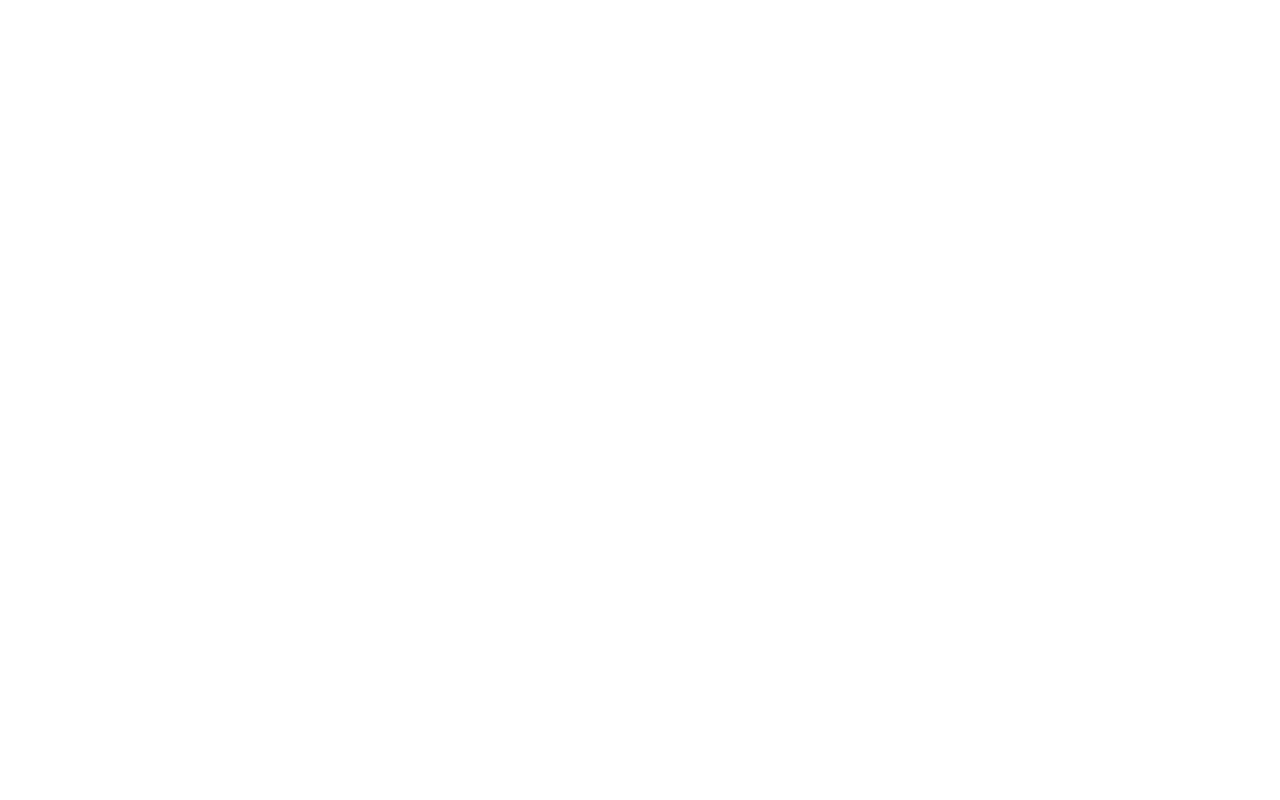
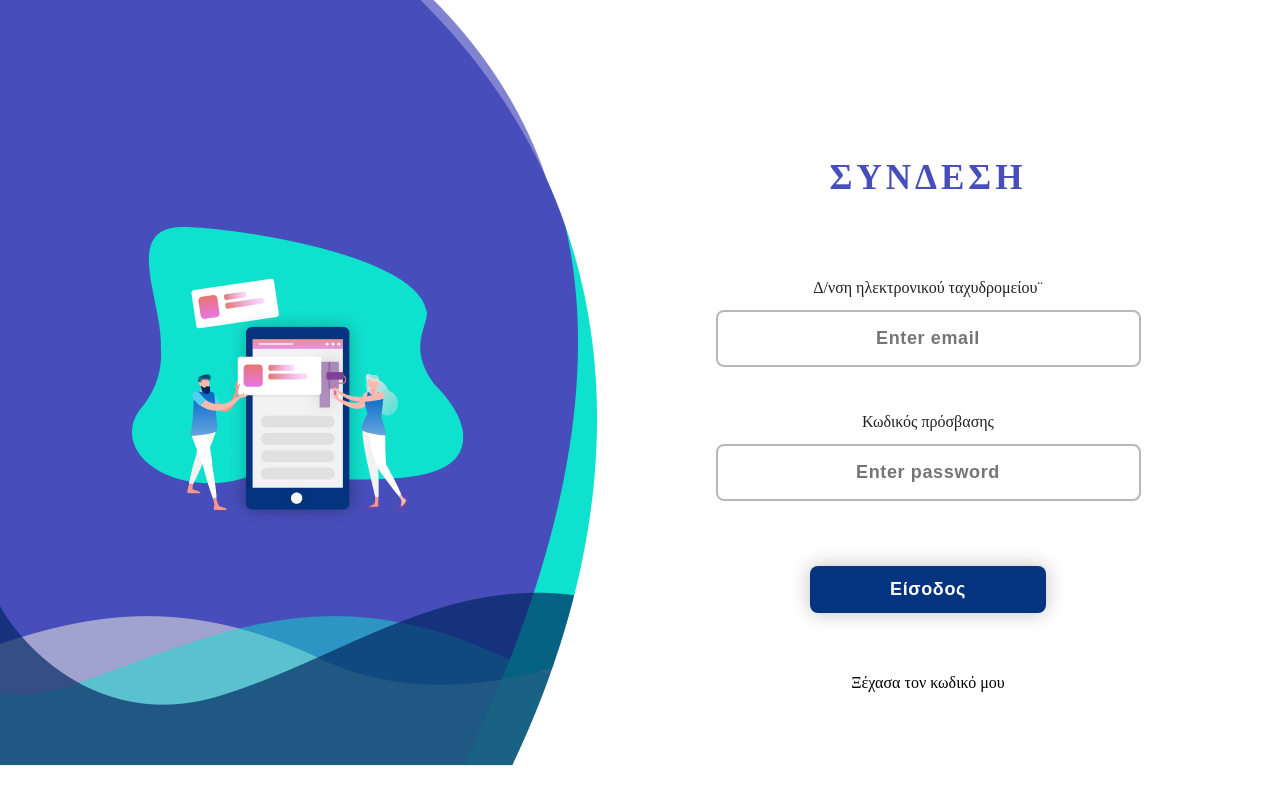
Before and after one commit to masaka222/quintessential, a React app: page / in a window 1280 px wide. Built offline with nearby package versions, Linux system fonts and the light colour scheme; a web font is replaced by a local one.

Commit message:
Page 1, first implementation

```diff
--- a/public/index.html
+++ b/public/index.html
@@ -3,6 +3,7 @@
   <head>
     <meta charset="utf-8" />
     <link rel="icon" href="%PUBLIC_URL%/favicon.ico" />
+    <link href='https://fonts.googleapis.com/css?family=Product+Sans' rel='stylesheet' type='text/css'>
     <meta name="viewport" content="width=device-width, initial-scale=1" />
     <meta name="theme-color" content="#000000" />
     <meta
--- a/src/App/App.css
+++ b/src/App/App.css
@@ -1,3 +1,31 @@
+:root{
+    --color-blue:  #1b68b3;
+    --color-hover-user-background:  #e8e8e8;
+    --color-input-border:  #ececec;
+    --color-cancel-button-background:  #f7f7f7;
+    --color-black: #212529;
+    --color-dark-gray: #4E555C;
+  }
+
+  * {
+    margin: 0;
+    padding: 0;
+    box-sizing: inherit;
+  }
+
+  a{
+    text-decoration: none;
+  }
+
+  html{
+    box-sizing: border-box;
+    font-size: 62.5%; /* So that 1rem = 10px (10px/16px (browsers default) = 62.5% -> 1rem = 10px */
+    -webkit-text-size-adjust: 100%; /* Prevent font scaling in landscape while allowing user zoom */
+  }
+
 .App {
-
+    height: 100%;
+    width: 100vw;
+    display: grid;
+    grid-template-columns: 45% auto;
 }
--- a/src/App/App.js
+++ b/src/App/App.js
@@ -1,14 +1,14 @@
 import React from 'react';
 import './App.css';
 
-import MainImage from '../MainImage/MainImage';
-import MainLoginForm from '../MainLoginForm/MainLoginForm';
+import ImageSection from '../ImageSection/ImageSection';
+import LoginSection from '../LoginSection/LoginSection';
 
 function App() {
   return (
     <div className="App">
-      <MainImage/>
-      <MainLoginForm/>
+      <ImageSection/>
+      <LoginSection/>
     </div>
   );
 }
--- /dev/null
+++ b/src/ImageSection/ImageSection.css
@@ -0,0 +1,3 @@
+.ImageSection{
+    height: 100vh;
+}
--- /dev/null
+++ b/src/ImageSection/ImageSection.js
@@ -0,0 +1,13 @@
+import React from 'react';
+import './ImageSection.css';
+import image from './Group 2.png';
+
+function ImageSection() {
+  return (
+    <div className="ImageSection">
+      <img alt="image" className='ImageSection_image' src={image}/>
+    </div>
+  );
+}
+
+export default ImageSection;
--- /dev/null
+++ b/src/LoginForm/LoginForm.css
@@ -0,0 +1,66 @@
+.LoginForm{
+    text-align: center;
+}
+
+.LoginForm_header{
+    color: #474EBB;
+    font-size: 3.5rem;
+    font-weight: 600;
+    margin-bottom: 8rem;
+
+    letter-spacing: 0.4rem;
+    text-transform: uppercase;
+}
+
+input[type=text], input[type=password]{
+    font-weight: 600;
+    font-size: 1.8rem;
+    letter-spacing: 0.035em;
+    text-align: center;
+    border: 2px solid #B8B8B8;
+    border-radius: .8rem;
+    color: var(--color-dark-gray);
+    width: 100%;
+    padding: 1.6rem 9rem;
+    margin: .7rem 0 4rem 0;
+    box-sizing: border-box;
+
+    /* To hide default styling */
+    -webkit-appearance: none;
+    -moz-appearance:    none;
+    appearance:         none;
+    outline: none;
+}
+
+input[type=text]:focus,
+input[type=password]:focus{
+    color: #474EBB;
+    border-color: #474EBB;
+  }
+
+.LoginForm_button{
+    border: none;
+    border-radius: .8rem;
+    margin-top: 2.5rem;
+    margin-bottom: 5.5rem;
+    font-size: 1.8rem;
+    font-weight: 600;
+    letter-spacing: 0.035em;
+    padding: 1.3rem 8rem;
+    background-color: #04347F;
+    box-shadow: 0px 0px 20px rgba(0, 0, 0, 0.25);
+    color: white;
+
+    transition: all 0.2s linear 0s;
+}
+
+.LoginForm_button:hover{
+    background-color: #072C5E;
+    cursor: pointer;
+}
+
+.LoginForm_forgotPass{
+    color: #000000;
+    font-size: 1.6rem;
+    text-decoration: none;
+}
--- /dev/null
+++ b/src/LoginForm/LoginForm.js
@@ -0,0 +1,20 @@
+import React from 'react';
+import './LoginForm.css';
+
+function LoginForm() {
+  return (
+    <div className="LoginForm">
+        <p className='LoginForm_header'>ΣΥΝΔΕΣΗ</p>
+        <form id='user-form'>
+              Δ/νση ηλεκτρονικού ταχυδρομείου¨ <br/>
+              <input type = "text" placeholder = 'Enter email' autocapitalize="none" autocorrect="off" autocapitalize="none"/>   <br/>
+              Κωδικός πρόσβασης<br/>
+              <input type = "password" placeholder = 'Enter password' autocorrect="off" autocapitalize="none"/>  <br/>
+              <input type = "submit" className='LoginForm_button' value= 'Είσοδος'/>
+          </form>
+          <a href='#' className='LoginForm_forgotPass'>Ξέχασα τον κωδικό μου</a>
+    </div>
+  );
+}
+
+export default LoginForm;
--- /dev/null
+++ b/src/LoginSection/LoginSection.css
@@ -0,0 +1,12 @@
+.LoginSection{
+    color: rgba(0, 0, 0, 0.87);
+    display: flex;
+    flex-direction: column;
+    align-items: center;
+    justify-content: center;
+    margin-top: 6rem;
+
+    font-family: Product Sans;
+    font-size: 1.6rem;
+    line-height: 3rem;
+}
--- /dev/null
+++ b/src/LoginSection/LoginSection.js
@@ -0,0 +1,13 @@
+import React from 'react';
+import './LoginSection.css';
+import LoginForm from '../LoginForm/LoginForm';
+
+function LoginSection() {
+  return (
+    <div className="LoginSection">
+        <LoginForm/>
+    </div>
+  );
+}
+
+export default LoginSection;
--- a/src/MainImage/MainImage.js
+++ /dev/null
@@ -1,11 +0,0 @@
-import React from 'react';
-import './MainImage.css';
-
-function MainImage() {
-  return (
-    <div className="MainImage">
-    </div>
-  );
-}
-
-export default MainImage;
--- a/src/MainLoginForm/MainLoginForm.js
+++ /dev/null
@@ -1,12 +0,0 @@
-import React from 'react';
-import './MainLoginForm.css';
-
-function MainLoginForm() {
-  return (
-    <div className="MainLoginForm">
-
-    </div>
-  );
-}
-
-export default MainLoginForm;
```
Also changed, not shown: src/ImageSection/Group 2.png (added), src/MainImage/MainImage.css (deleted), src/MainLoginForm/MainLoginForm.css (deleted), src/index.css (line endings or trailing spaces).
